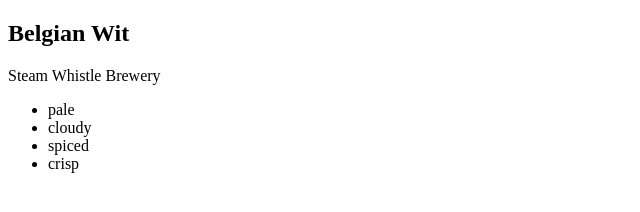
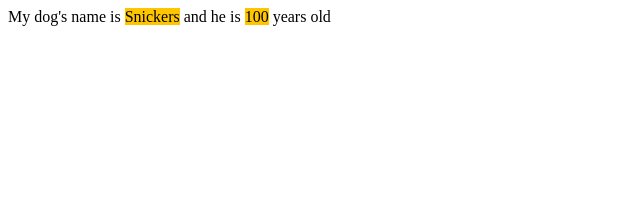
Before and after one commit to kongtoonarmy/es6-for-everyone, a plain HTML site: page index.html in a window 1280 px wide. Shown: the whole page, without its empty margins (0-640 px from the left). Drawn offline with Linux system fonts and the light colour scheme.

Commit message:
14 - Tagged Template Literals

```diff
--- a/index.html
+++ b/index.html
@@ -4,95 +4,33 @@
     <meta charset="UTF-8">
     <meta name="viewport" content="width=device-width, initial-scale=1.0">
     <meta http-equiv="X-UA-Compatible" content="ie=edge">
-    <title>12 - Template Strings Introduction</title>
+    <title>14 - Tagged Template Literals</title>
 
-
+   <style>
+       .h1 {
+           background: #ffc600;
+       }
+   </style>
 </head>
 <body>
 
 <script>
-    /* #1
-    const person = {
-        name: 'Kong',
-        job: 'Full Stack Developer',
-        city: 'Hamilton',
-        bio: 'Kong is really cool guy that loves to teach web development'
-    };
+    function highlight(strings, ...values) {
+        //debugger;
+        let str = '';
 
-    const markup = `
-        <div class="person">
-            <h2>
-            ${person.name}
-            <span class="job">${person.job}</span>
-            </h2>
-            <p class="location">${person.city}</p>
-            <p class="bio">${person.bio}</p>
-        </div>`;
-
-    document.body.innerHTML = markup;
-    */
-
-    /* #2
-    const dogs = [
-        { name: 'Snickers', age:2 },
-        { name: 'Hugo', age: 8 },
-        { name: 'Sunnry', age:1 }
-    ];
-    const markup = `
-        <ul class="dogs">
-        ${dogs.map(dog => `
-            <li>
-                ${dog.name} is
-                ${dog.age * 7}
-            </li>`).join('')
-        }
-        </ul>
-    `;
-    document.body.innerHTML = markup;
-    */
-
-    /* #2
-    const song = {
-        name: 'Dying to live',
-        artist: 'Tupac',
-        featuring: 'Biggie Smalls', // You can comment out to test
-    };
-
-    const markup = `
-        <div class="song">
-            <p>
-                ${song.name} - ${song.artist}
-                ${song.featuring ? `(Featuring ${song.featuring})` : ''  }
-            </p>
-        </div>
-    `;
-
-    document.body.innerHTML = markup;
-    */
-
-    const beer = {
-        name: 'Belgian Wit',
-        brewery: 'Steam Whistle Brewery',
-        keywords: ['pale', 'cloudy', 'spiced', 'crisp']
-    };
-
-    function renderKeywords(keywords) {
-        return `
-            <ul>
-                ${keywords.map(keyword => `<li>${keyword}</li>`).join('')}
-            </ul>
-        `;
+        strings.forEach((string, i) => {
+            str += `${string} <span class="h1">${values[i] || ''}</span>`;
+        });
+        return str;
     }
 
-    const markup = `
-        <div class="beer">
-            <h2>${beer.name}</h2>
-            <p class="brewery">${beer.brewery}</p>
-            ${renderKeywords(beer.keywords)}
-        </div>
-    `;
+    const name = 'Snickers';
+    const age = 100;
 
-    document.body.innerHTML = markup;
+    const sentence = highlight`My dog's name is ${name} and he is ${age} years old`;
+    document.body.innerHTML = sentence;
+    console.log(sentence);
 </script>
 
 </body>
```
